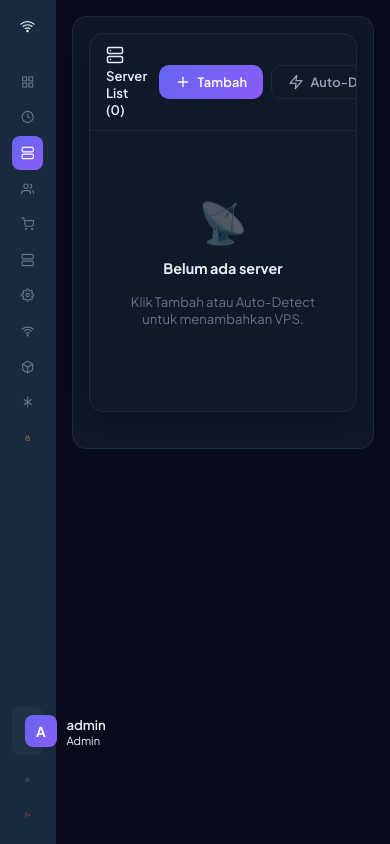
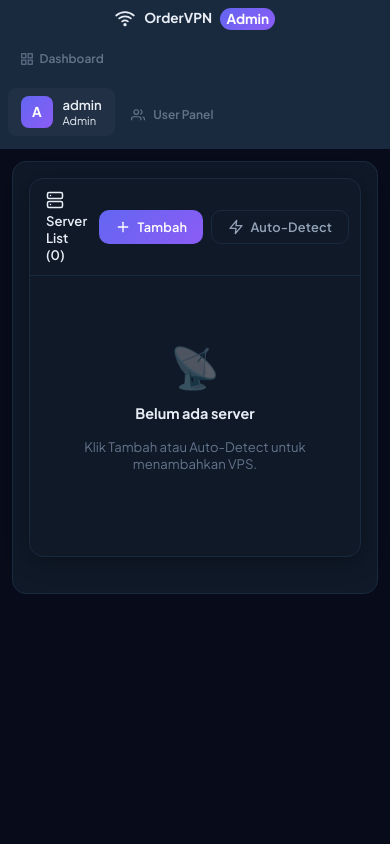
Before and after one commit to putrinuroktavia234-max/Tunnel, a PHP site: page /ordervpn-src/admin/ in a window 390 px wide. Run offline with PHP 8.4, Linux system fonts and the light colour scheme; a user stored in the database is signed in; data comes from the database, SQL or seed files in the repository; data that the repository does not hold is empty; some libraries are stand-ins or nearby versions.

Commit message:
fix: admin sidebar mobile - change from 56px icon-only to horizontal scrollable tabs

```diff
--- a/ordervpn-src/assets/css/style.css
+++ b/ordervpn-src/assets/css/style.css
@@ -648,13 +648,22 @@ tbody tr:hover td{background:rgba(99,102,241,0.03)}
 .admin-main{flex:1;padding:1.5rem;overflow-y:auto;min-width:0}
 .badge-count{display:inline-flex;align-items:center;justify-content:center;min-width:18px;height:18px;padding:0 5px;border-radius:50px;font-size:.62rem;font-weight:700;background:var(--danger);color:#fff}
 @media(max-width:768px){
-  .admin-sidebar{width:56px;min-width:56px}
-  .admin-sidebar .admin-sidebar-logo span{display:none}
-  .admin-sidebar .admin-sidebar-nav .tab-btn span,
-  .admin-sidebar .admin-sidebar-footer .tab-btn span{display:none}
-  .admin-sidebar .admin-sidebar-nav .tab-btn{justify-content:center;padding:.55rem}
-  .admin-sidebar .admin-sidebar-footer .tab-btn{justify-content:center;padding:.55rem}
-  .admin-main{padding:1rem}
+  .admin-layout{flex-direction:column}
+  .admin-sidebar{width:100%;min-width:100%;height:auto;min-height:auto;position:static;border-right:none;border-bottom:1px solid var(--border);flex-shrink:0}
+  .admin-sidebar-logo{padding:.5rem 1rem;border-bottom:none;flex-shrink:0;justify-content:center}
+  .admin-sidebar-logo span{font-size:.85rem}
+  .admin-sidebar-nav{flex-direction:row;flex-wrap:nowrap;overflow-x:auto;overflow-y:hidden;padding:.4rem .5rem;gap:4px;-webkit-overflow-scrolling:touch;scrollbar-width:none}
+  .admin-sidebar-nav::-webkit-scrollbar{display:none}
+  .admin-sidebar-nav .tab-btn{flex-shrink:0;white-space:nowrap;padding:.45rem .75rem;font-size:.75rem;border-radius:8px;gap:.35rem}
+  .admin-sidebar-nav .tab-btn svg{width:14px;height:14px}
+  .admin-sidebar-nav .tab-btn span{display:inline!important}
+  .admin-sidebar-footer{flex-direction:row;padding:.4rem .5rem;border-top:none;gap:4px;overflow-x:auto;-webkit-overflow-scrolling:touch}
+  .admin-sidebar-footer .tab-btn{flex-shrink:0;white-space:nowrap;padding:.45rem .75rem;font-size:.75rem;border-radius:8px;gap:.35rem;width:auto}
+  .admin-sidebar-footer .tab-btn svg{width:14px;height:14px}
+  .admin-sidebar-footer .tab-btn span{display:inline!important}
+  .admin-sidebar-footer>div{display:none}
+  .admin-main{padding:.75rem}
+  .badge-count{min-width:16px;height:16px;font-size:.58rem}
 }
 
 /* ── PAGE HEADERS ── */
```
